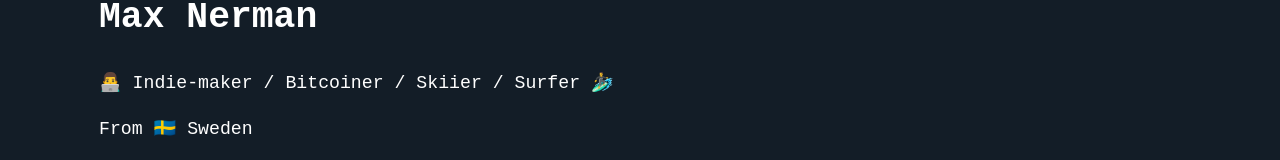
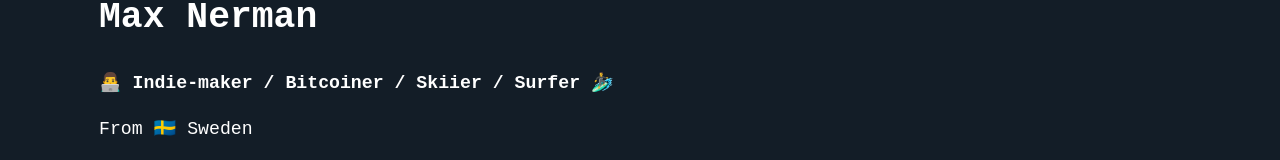
Before and after one commit to maxnerman/maxnerman-com, a plain HTML site: page index.html in a window 1280 px wide. Shown: the part 361-521 px from the top of the page. Drawn offline with Linux system fonts and the light colour scheme.

Commit message:
Update index.html

```diff
--- a/index.html
+++ b/index.html
@@ -54,7 +54,7 @@
 		<h1>Max Nerman</h1>
 	</div>
 
-	<p>👨‍💻 Indie-maker / Bitcoiner / Skiier / Surfer  🏄‍♂️<p>
+	<p><b>👨‍💻 Indie-maker / Bitcoiner / Skiier / Surfer  🏄‍♂️</b><p>
 		<p>From 🇸🇪 Sweden</p>
 
 		<h3>🚧 Currently</h3>
```
